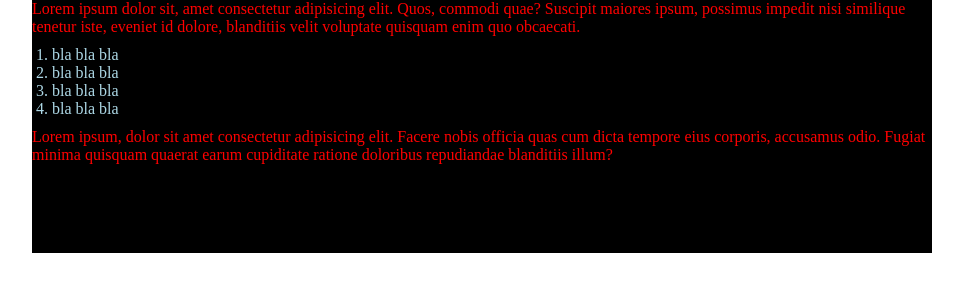
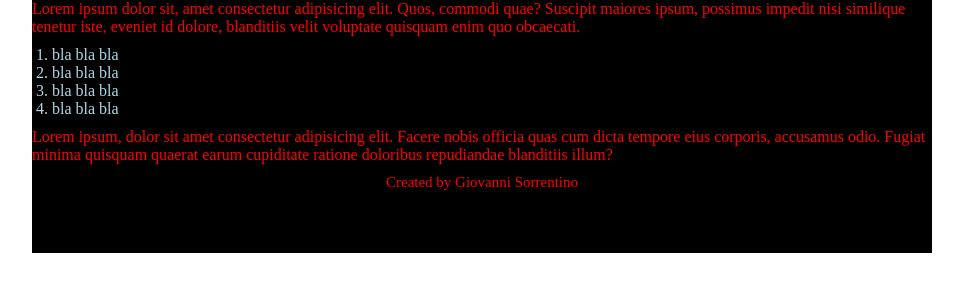
Before and after one commit to giovanni2299/htmlcss-hello, a plain HTML site: page index.html in a window 1280 px wide. Shown: the part 47-338 px from the top of the page, without its empty margins (158-1121 px from the left). Drawn offline with Linux system fonts and the light colour scheme.

Commit message:
ADD:footer+Credential

```diff
--- a/index.html
+++ b/index.html
@@ -18,7 +18,12 @@
             <li>bla bla bla </li>
         </ol>
         <p>Lorem ipsum, dolor sit amet consectetur adipisicing elit. Facere nobis officia quas cum dicta tempore eius corporis, accusamus odio. Fugiat minima quisquam quaerat earum cupiditate ratione doloribus repudiandae blanditiis illum?</p>
+
+        <footer>
+            <p>Created by Giovanni Sorrentino</p>
+        </footer>
     </div>
+
 
 
 
--- a/style.css
+++ b/style.css
@@ -26,3 +26,8 @@
     margin-top: 10px;
     margin-left: 20px;
 }
+
+.text-center > footer{
+    text-align: center;
+    font-size: 15px;
+}
```
